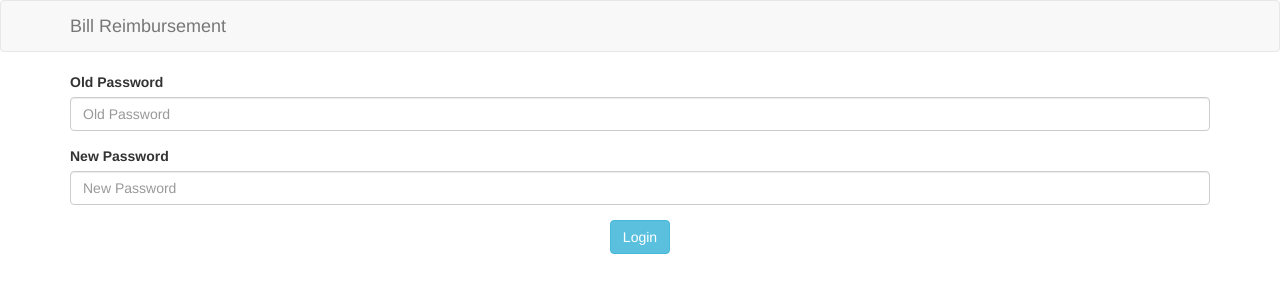
After one commit to ishween/Bill-Reimbursement, a Flask app: page /employee/reset in a window 1280 px wide. The commit adds this page. Shown: the top 300 px of the page. Run offline with Flask 2, Linux system fonts and the light colour scheme; some libraries are stand-ins or nearby versions.

Commit message:
reset password

```diff
--- a/src/models/employees/views.py
+++ b/src/models/employees/views.py
@@ -63,3 +63,20 @@ def get_employees(company_id):
 def get_by_department_id(department_id):
     employees = Employee.get_by_department_id(department_id)
     return employees
+
+
+@employee_blueprint.route('/employee/reset', methods = ['GET', 'POST'])
+def reset_password():
+    if request.method == 'POST':
+        email = session['email']
+        old_password = request.form['old_password']
+        new_password = request.form['new_password']
+        try:
+            employee = Employee.is_reset_password_valid(email, old_password)
+            employee['password'] = new_password
+            employee.update_to_db()
+            return redirect(url_for('bills.view_bills', sort_type="default", filter_type="all"))
+        except employeeErrors.IncorrectPasswordError as error:
+            return error.message
+
+    return render_template('employees/reset_password.html')
--- /dev/null
+++ b/src/templates/employees/reset_password.html
@@ -0,0 +1,16 @@
+{% extends "base.html" %}
+{% block content %}
+     <div class="form">
+        <form action="{{ url_for('employees.reset_password') }}" method="post">
+            <div class="form-group">
+                <label class="password">Old Password</label>
+                <input type="password" class="form-control" id="password" name="password" placeholder="Old Password">
+            </div>
+            <div class="form-group">
+                <label class="password">New Password</label>
+                <input type="password" class="form-control" id="password" name="password" placeholder="New Password">
+            </div>
+            <center><button type="submit" class="btn btn-info">Login</button></center>
+        </form>
+    </div>
+{% endblock %}
--- a/src/templates/employees/view_bills.html
+++ b/src/templates/employees/view_bills.html
@@ -3,6 +3,9 @@
 
 
         <h1>Bills</h1>
+    <div class="reset">
+        <a href="{{ url_for('employees.reset_password') }}">Reset Password</a>
+    </div>
     <label class="input-group-addon glyphicon glyphicon-sort" style="width: 50px;">
             <select class="selectpicker glyphicon glyphicon-sort" onchange="location = this.value;">
                 <option>Sort</option>
```
Also changed, not shown: src/models/employees/employee.py (+9 -0 lines).
